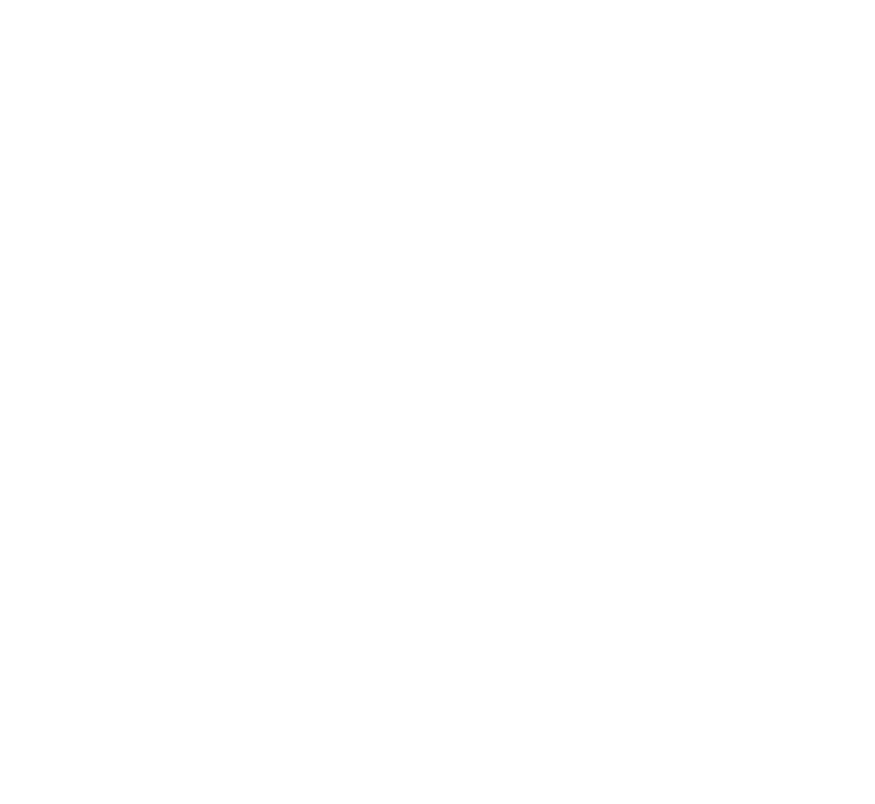
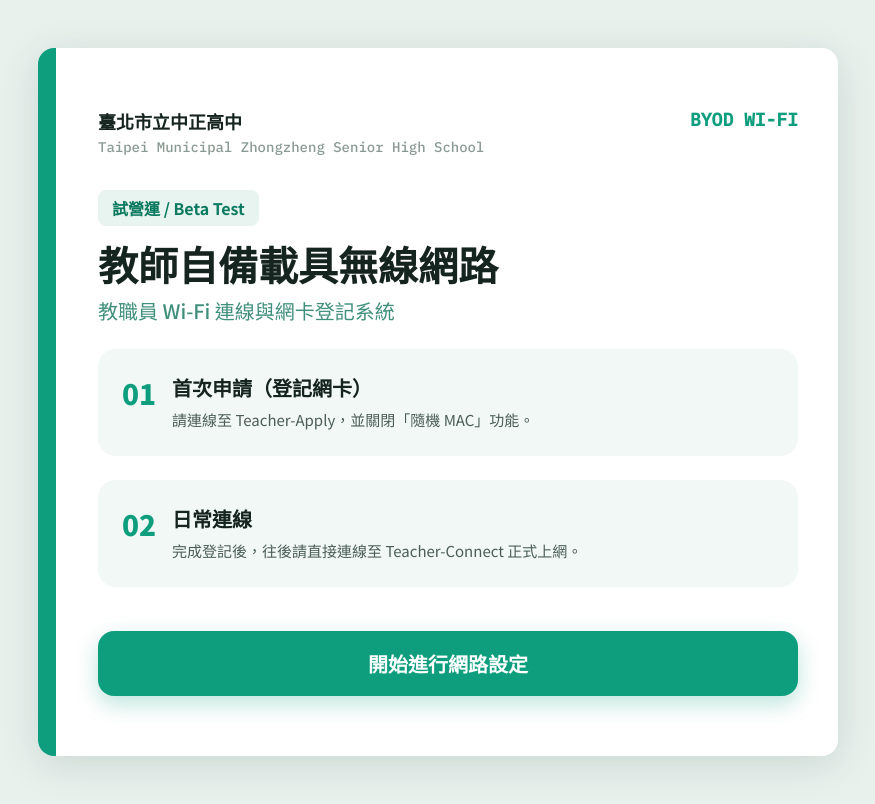
Before and after one commit to zzshelle/Faculty-BYOD, a plain HTML site: page index.html in a window 1280 px wide. Shown: the whole page, without its empty margins (202-1077 px from the left). Drawn offline with Linux system fonts and the light colour scheme.

Commit message:
Update index.html

```diff
--- a/index.html
+++ b/index.html
@@ -7,13 +7,12 @@
 
     <link rel="preconnect" href="https://fonts.googleapis.com">
     <link rel="preconnect" href="https://fonts.gstatic.com" crossorigin>
-<link href="https://fonts.googleapis.com/css2?family=Noto+Sans+TC:wght@400;500;700;900&family=IBM+Plex+Mono:wght@400;500&display=swap" rel="stylesheet" media="print" onload="this.media='all'">
-<noscript><link href="https://fonts.googleapis.com/css2?family=Noto+Sans+TC:wght@400;500;700;900&family=IBM+Plex+Mono:wght@400;500&display=swap" rel="stylesheet"></noscript>
+    <link href="https://fonts.googleapis.com/css2?family=Noto+Sans+TC:wght@400;500;700;900&family=IBM+Plex+Mono:wght@400;500&display=swap" rel="stylesheet">
 
     <style>
         /* ── base ── */
         *, *::before, *::after { box-sizing: border-box; }
-html, body { margin: 0; padding: 0; height: 100%; overflow: hidden; }
+        html, body { margin: 0; padding: 0; height: 100%; font-family: 'Noto Sans TC', sans-serif; background: #e9f1ed; }
         h1,h2,h3,h4 { margin: 0; }
         p { margin: 0; }
         a { text-decoration: none; }
@@ -21,80 +20,101 @@
 
         /* ── page shell ── */
         .page {
-  position: fixed;
-  inset: 0;
-  overflow-y: auto;
-  -webkit-overflow-scrolling: touch;
-  transition: opacity 0.35s ease;
-}
-.page-hidden { opacity: 0 !important; pointer-events: none !important; }
-.u-hidden { display: none !important; }
-
-/* ════════════════════════════════════════════
-   POSTER PAGE
-═══════════════════════════════════════════ */
-#page-poster {
-  background: #e9f1ed;
+          padding: 48px 24px;
           display: flex;
           justify-content: center;
           align-items: flex-start;
-  padding: 48px 24px;
-  font-family: 'Noto Sans TC', sans-serif;
         }
+
+        /* ── poster style ── */
         .poster {
           position: relative;
-  width: 1240px;
-  max-width: 100%;
-  aspect-ratio: 1240 / 1754;
+          width: 100%;
+          max-width: 800px; /* 這裡原先為 1240px，為了手機適配調整為最大 800px */
           background: #ffffff;
           box-shadow: 0 8px 40px rgba(11,59,51,.14);
           overflow: hidden;
+          border-radius: 16px;
         }
         .p-accent { position:absolute; top:0; left:0; bottom:0; width:18px; background:#0e9e7e; }
-.p-body   { position:absolute; inset:0; padding:84px 80px 72px 100px; display:flex; flex-direction:column; }
+        .p-body   { padding: 60px 40px 60px 60px; display:flex; flex-direction:column; gap: 24px; }
 
-.p-header     { display:flex; justify-content:space-between; align-items:flex-start; font-size:20px; color:#5d7068; font-weight:500; letter-spacing:.5px; }
+        .p-header     { display:flex; justify-content:space-between; align-items:flex-start; font-size:18px; color:#5d7068; font-weight:500; }
         .p-org-name   { font-weight:700; color:#16241f; }
-.p-org-sub    { font-family:'IBM Plex Mono',monospace; font-size:15px; color:#8a9a93; letter-spacing:1px; margin-top:4px; }
-.p-badge      { font-family:'IBM Plex Mono',monospace; color:#0e9e7e; letter-spacing:3px; padding-top:4px; }
+        .p-org-sub    { font-family:'IBM Plex Mono',monospace; font-size:14px; color:#8a9a93; margin-top:4px; }
+        .p-badge      { font-family:'IBM Plex Mono',monospace; color:#0e9e7e; font-weight: bold; }
 
-.p-title      { margin-top:46px; }
-.p-tag        { display:inline-block; background:#e7f4ef; color:#0b7a60; font-size:21px; font-weight:700; letter-spacing:1.5px; padding:9px 18px; border-radius:8px; }
-.p-h1         { margin:22px 0 0; font-size:76px; font-weight:900; line-height:1.14; letter-spacing:-1px; color:#16241f; }
-.p-subtitle   { margin-top:14px; font-size:30px; font-weight:500; color:#3f8f7c; letter-spacing:.3px; }
-.p-audience   { margin-top:22px; font-size:25px; font-weight:500; color:#54665f; }
-.p-aud-en     { color:#8a9a93; font-size:21px; }
+        .p-title      { margin-top:10px; }
+        .p-tag        { display:inline-block; background:#e7f4ef; color:#0b7a60; font-size:16px; font-weight:700; padding:6px 14px; border-radius:8px; }
+        .p-h1         { margin:14px 0 0; font-size:40px; font-weight:900; line-height:1.2; color:#16241f; }
+        .p-subtitle   { margin-top:8px; font-size:20px; font-weight:500; color:#3f8f7c; }
 
-.p-datecard   { margin-top:36px; background:#0b3b33; border-radius:20px; padding:36px 40px; display:flex; align-items:center; justify-content:space-between; }
-.p-date-lbl   { font-family:'IBM Plex Mono',monospace; font-size:17px; letter-spacing:3px; color:#7fc9b4; }
-.p-date-num   { margin-top:12px; font-size:66px; font-weight:900; color:#ffffff; line-height:1; }
-.p-date-dash  { color:#7fc9b4; }
-.p-date-r     { text-align:right; line-height:1.5; }
-.p-date-zh    { font-size:22px; color:#aedccf; }
-.p-date-en    { font-family:'IBM Plex Mono',monospace; font-size:18px; color:#7fc9b4; margin-top:8px; }
-
-.p-note-hdr   { margin-top:38px; display:flex; align-items:baseline; gap:14px; }
-.p-note-ttl   { font-size:26px; font-weight:700; color:#16241f; }
-.p-note-en    { font-family:'IBM Plex Mono',monospace; font-size:16px; letter-spacing:2px; color:#9aa9a3; }
-
-.p-card       { margin-top:18px; background:#f1f8f5; border-radius:18px; padding:28px 32px; display:flex; gap:24px; }
-.p-card+.p-card { margin-top:14px; }
-.p-card-num   { flex:0 0 auto; font-size:36px; font-weight:900; color:#0e9e7e; line-height:1; }
-.p-card-body  { flex:1; }
-.p-card-h     { font-size:27px; font-weight:700; color:#16241f; }
-.p-card-hen   { font-size:19px; font-weight:500; color:#7a8c85; }
-.p-card-zh    { margin-top:9px; font-size:22px; line-height:1.58; color:#4b5d56; }
-.p-card-hl    { color:#0b7a60; font-weight:700; }
-.p-card-en    { margin-top:6px; font-size:18px; line-height:1.5; color:#849790; }
-
-.p-spacer     { flex:1; }
+        .p-card       { background:#f1f8f5; border-radius:18px; padding:24px; display:flex; gap:16px; }
+        .p-card-num   { font-size:28px; font-weight:900; color:#0e9e7e; }
+        .p-card-h     { font-size:20px; font-weight:700; color:#16241f; }
+        .p-card-zh    { margin-top:6px; font-size:15px; line-height:1.6; color:#4b5d56; }
 
         .p-cta {
-  display:flex; align-items:center; justify-content:center; gap:14px;
-  width:100%; background:#0e9e7e; border:none; border-radius:16px;
-  padding:24px 28px; margin-bottom:16px;
+          display:flex; align-items:center; justify-content:center;
+          width:100%; background:#0e9e7e; border-radius:16px;
+          padding:18px; margin-top: 20px;
           box-shadow:0 8px 22px rgba(14,158,126,.28);
-  cursor:pointer; transition:background .15s,box-shadow .15s;
+          transition: background .15s;
         }
-.p-cta:hover  { background:#0b8a6e; box-shadow:0 10px 28px rgba(14,158,126,.36); }
-.p-cta-main   { font-family:'Noto Sans TC',sans-serif; font-size:30px; font-weight:900; color:#fff; letter-spacing:.5px; }
+        .p-cta:hover  { background:#0b8a6e; }
+        .p-cta-main   { font-size:20px; font-weight:900; color:#fff; }
+    </style>
+</head>
+<body>
+
+    <!-- 這裡補上實際的 HTML 內容，網頁才會有畫面 -->
+    <div class="page" id="page-poster">
+        <div class="poster">
+            <div class="p-accent"></div>
+            <div class="p-body">
+
+                <!-- 頁首 -->
+                <div class="p-header">
+                    <div>
+                        <div class="p-org-name">臺北市立中正高中</div>
+                        <div class="p-org-sub">Taipei Municipal Zhongzheng Senior High School</div>
+                    </div>
+                    <div class="p-badge">BYOD WI-FI</div>
+                </div>
+
+                <!-- 標題區 -->
+                <div class="p-title">
+                    <span class="p-tag">試營運 / Beta Test</span>
+                    <h1 class="p-h1">教師自備載具無線網路</h1>
+                    <div class="p-subtitle">教職員 Wi-Fi 連線與網卡登記系統</div>
+                </div>
+
+                <!-- 卡片區 1 -->
+                <div class="p-card">
+                    <div class="p-card-num">01</div>
+                    <div class="p-card-body">
+                        <div class="p-card-h">首次申請（登記網卡）</div>
+                        <div class="p-card-zh">請連線至 <span class="font-bold text-emerald-700">Teacher-Apply</span>，並關閉「隨機 MAC」功能。</div>
+                    </div>
+                </div>
+
+                <!-- 卡片區 2 -->
+                <div class="p-card">
+                    <div class="p-card-num">02</div>
+                    <div class="p-card-body">
+                        <div class="p-card-h">日常連線</div>
+                        <div class="p-card-zh">完成登記後，往後請直接連線至 <span class="font-bold text-emerald-700">Teacher-Connect</span> 正式上網。</div>
+                    </div>
+                </div>
+
+                <!-- 按鈕 -->
+                <button class="p-cta">
+                    <span class="p-cta-main">開始進行網路設定</span>
+                </button>
+
+            </div>
+        </div>
+    </div>
+
+</body>
+</html>
```
Lines whose indentation alone changed are shown as unchanged.
